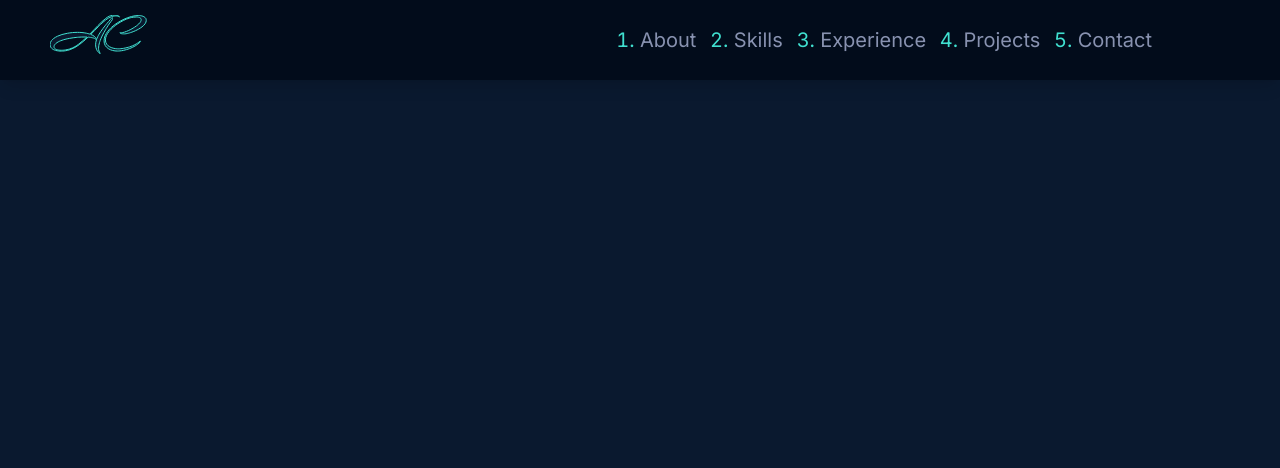
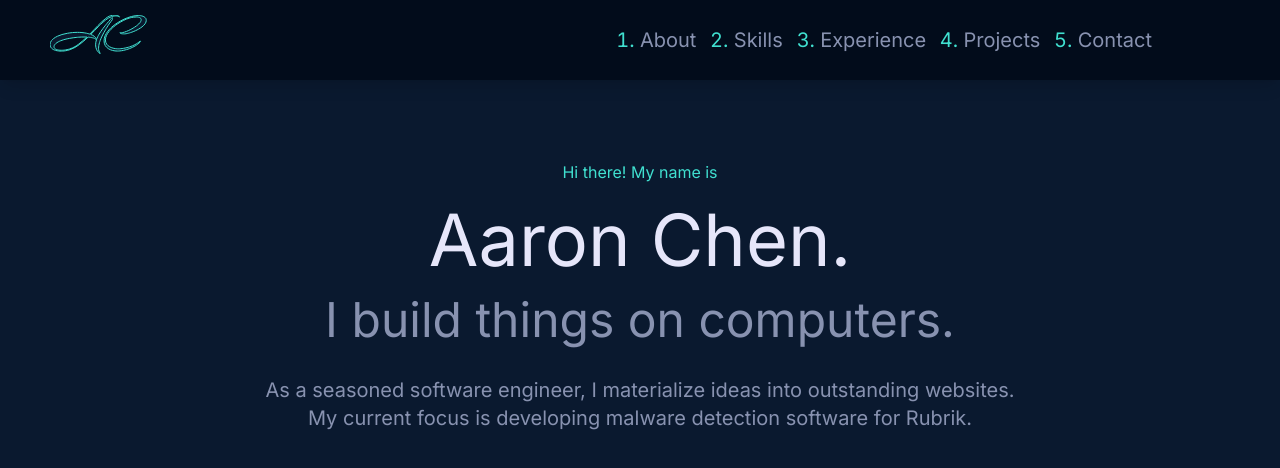
Before and after one commit to chenaaron3/portfolio, a Next.js app: page / in a window 1280 px wide. Shown: the top 468 px of the page. Built offline with nearby package versions, Linux system fonts and the light colour scheme.

Commit message:
Implemented Hero Section

```diff
--- a/package.json
+++ b/package.json
@@ -15,7 +15,8 @@
     "next": "^14.1.0",
     "react": "18.2.0",
     "react-dom": "18.2.0",
-    "zod": "^3.22.4"
+    "zod": "^3.22.4",
+    "zustand": "^4.5.2"
   },
   "devDependencies": {
     "@types/eslint": "^8.56.2",
--- a/src/components/Hero/index.tsx
+++ b/src/components/Hero/index.tsx
@@ -1,5 +1,60 @@
+import { AnimatePresence, motion, type Variants } from "framer-motion";
+import { COVER_DELAY } from "~/utils/constants";
+
+const variants: Variants = {
+  hidden: {
+    scale: 0.9,
+    opacity: 0,
+    top: 5,
+  },
+  visible: {
+    scale: 1,
+    opacity: 1,
+    top: 0,
+  },
+};
+
 export default function Hero() {
-    return <div className="h-[200vh] bg-[var(--bg-color)] w-screen">
-
+  return (
+    <div className="mt-[10vh] h-[200vh] w-screen bg-[var(--bg-color)] ">
+      <motion.div
+        className="flex flex-col items-center gap-5"
+        initial="hidden"
+        animate="visible"
+        variants={variants}
+        transition={{
+          duration: 1,
+          delayChildren: COVER_DELAY + 0.5,
+          staggerChildren: 0.25,
+        }}
+      >
+        <motion.div
+          className="relative text-[var(--main-color)]"
+          variants={variants}
+        >
+          Hi there! My name is
+        </motion.div>
+        <motion.div
+          className="relative text-7xl text-[var(--sub-text-color)]"
+          variants={variants}
+        >
+          Aaron Chen.
+        </motion.div>
+        <motion.div
+          className="relative text-5xl  text-[var(--text-color)]"
+          variants={variants}
+        >
+          I build things on computers.
+        </motion.div>
+        <motion.div
+          className="relative mt-3 text-center text-xl text-[var(--text-color)]"
+          variants={variants}
+        >
+          As a seasoned software engineer, I materialize ideas into outstanding
+          websites. <br /> My current focus is developing malware detection
+          software for Rubrik.
+        </motion.div>
+      </motion.div>
     </div>
+  );
 }
--- a/src/components/Navbar/index.tsx
+++ b/src/components/Navbar/index.tsx
@@ -1,12 +1,21 @@
-import { FC, useState } from "react";
-import { AnimatePresence, motion, type Variants } from "framer-motion";
+import { type FC, useState, useEffect, useCallback, useRef } from "react";
+import {
+  AnimatePresence,
+  motion,
+  type Variants,
+  useScroll,
+  useAnimationControls,
+  useMotionValueEvent,
+} from "framer-motion";
+import { COVER_DELAY } from "~/utils/constants";
+import { useScrollStore } from "~/store";
 
 const listVariants: Variants = {
   visible: {
     top: 0,
     transition: {
       staggerChildren: 0.15,
-      delayChildren: 2.5,
+      delayChildren: COVER_DELAY,
     },
   },
   hidden: {},
@@ -23,9 +32,63 @@ const itemVariants: Variants = {
   },
 };
 
+const logoVariants: Variants = {
+  visible: {
+    opacity: [0, 0.5, 1],
+    scale: [0.5, 0.75, 0.5],
+    transition: {
+      duration: 0.5,
+      delay: COVER_DELAY,
+    },
+  },
+  hidden: {
+    opacity: 0,
+    scale: 0.125,
+  },
+  hover: {
+    scale: 0.6,
+    rotate: -2,
+    cursor: "pointer",
+  },
+};
+
+const containerVariants: Variants = {
+  scrolled: {
+    width: "90vw",
+    margin: "auto",
+    top: "3vh",
+    borderRadius: "15px",
+    height: "7vh"
+  },
+  initial: {
+    width: "100vw",
+    top: 0,
+    height: "10vh"
+  },
+};
+
 export default function Navbar() {
+  const controls = useAnimationControls();
+  const { scroll } = useScrollStore();
+
+  useEffect(() => {
+    if (scroll > 0) {
+      void controls.start("scrolled");
+    } else {
+      void controls.start("initial");
+    }
+  }, [scroll])
+
   return (
-    <div className="sticky top-0 flex h-[10vh] items-center justify-between bg-[var(--sub-alt-color)] text-[var(--text-color)] shadow-lg">
+    <motion.div
+      className="sticky top-0 z-10 flex h-[10vh] items-center justify-between bg-[var(--sub-alt-color)] text-[var(--text-color)] shadow-lg"
+      variants={containerVariants}
+      animate={controls}
+      transition={{
+        duration: .25,
+      }}
+      layout
+    >
       <motion.svg
         width="200"
         height="100"
@@ -34,10 +97,8 @@ export default function Navbar() {
         className="relative scale-50"
         initial="hidden"
         animate="visible"
-        variants={itemVariants}
-        transition={{
-          delay: 2.5,
-        }}
+        // whileHover="hover"
+        variants={logoVariants}
       >
         <g stroke="#000" fill="none">
           <motion.path
@@ -62,7 +123,7 @@ export default function Navbar() {
         animate="visible"
         variants={listVariants}
         transition={{
-          delay: 2.5,
+          delay: COVER_DELAY,
         }}
       >
         <NavItem name="About" />
@@ -71,7 +132,7 @@ export default function Navbar() {
         <NavItem name="Projects" />
         <NavItem name="Contact" />
       </motion.ol>
-    </div>
+    </motion.div>
   );
 }
 
--- a/src/pages/index.tsx
+++ b/src/pages/index.tsx
@@ -1,10 +1,22 @@
 import Head from "next/head";
-import Link from "next/link";
 import Navbar from "~/components/Navbar";
 import Cover from "~/components/Cover";
 import Hero from "~/components/Hero";
+import { useMotionValueEvent, useScroll } from "framer-motion";
+import { useCallback, useRef } from "react";
+import { useScrollStore } from "~/store";
 
 export default function Home() {
+  const ref = useRef<HTMLDivElement>(null);
+  const { scrollYProgress } = useScroll({
+    container: ref,
+  });
+  const { setScroll } = useScrollStore();
+
+  useMotionValueEvent(scrollYProgress, "change", (latest) => {
+    setScroll(latest);
+  });
+
   return (
     <>
       <Head>
@@ -12,10 +24,10 @@ export default function Home() {
         <meta name="description" content="Generated by create-t3-app" />
         <link rel="icon" href="/favicon.ico" />
       </Head>
-      <main className="relative h-screen bg-[var(--bg-color)] overflow-x-hidden overflow-y-scroll">
-        <Cover/>
-        <Navbar/>
-        <Hero/>
+      <main className="relative h-screen overflow-x-hidden bg-[var(--bg-color)]" ref={ref}>
+        <Cover />
+        <Navbar />
+        <Hero />
       </main>
     </>
   );
--- /dev/null
+++ b/src/store/index.ts
@@ -0,0 +1,15 @@
+import { create } from "zustand";
+
+interface ScrollState {
+  scroll: number;
+  setScroll: (scroll: number) => void;
+}
+
+export const useScrollStore = create<ScrollState>()((set) => ({
+  scroll: 0,
+  setScroll: (value: number) => {
+    set({
+      scroll: value,
+    });
+  },
+}));
--- a/src/styles/globals.css
+++ b/src/styles/globals.css
@@ -8,5 +8,6 @@
     --sub-color: #172A45;
     --sub-alt-color: #020C1B;
     --text-color: #8892B0;
+    --sub-text-color: #e6e6fa;
     --error-color: #ca4754;
 }
--- /dev/null
+++ b/src/utils/constants.ts
@@ -0,0 +1 @@
+export const COVER_DELAY = 3
```
Also changed, not shown: src/components/Cover/index.tsx (+38 -6 lines), 1 other file (tests, documents, lock files or other folders).
